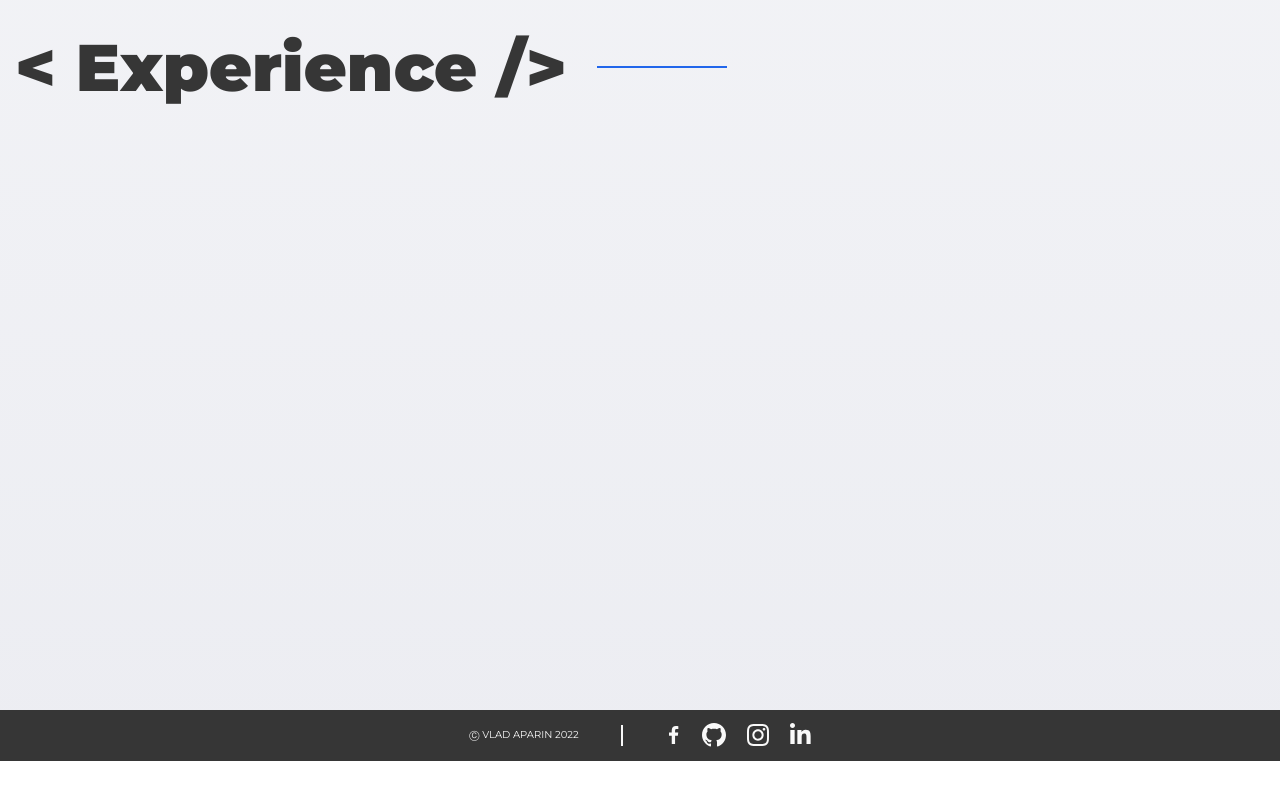
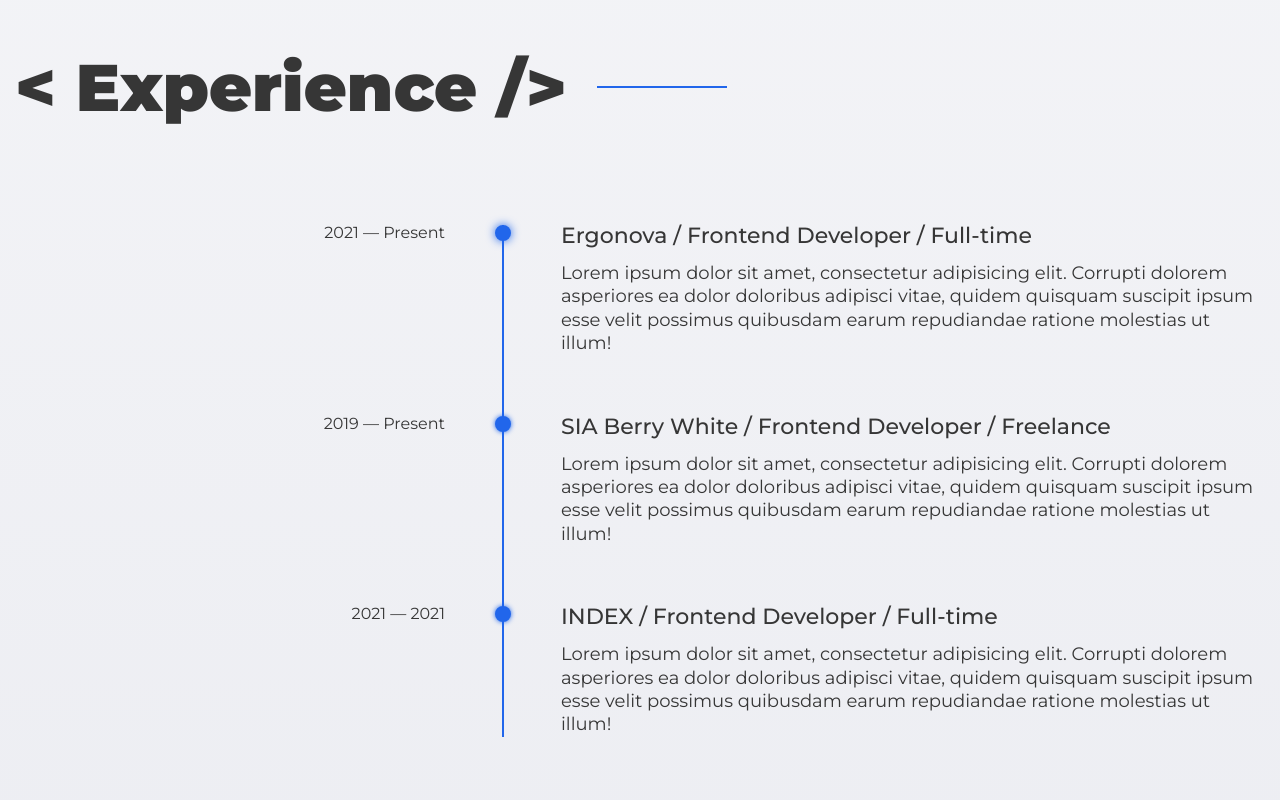
Before and after one commit to stinex/portfolio1, a React (Create React App) app: page / in a window 1280 px wide. Shown: the part 1980-2780 px from the top of the page. Before the commit the page ends 2741 px from the top, so only its background shows below. Built offline with nearby package versions, Linux system fonts and the light colour scheme.

Commit message:
add--animation

```diff
--- a/src/App.js
+++ b/src/App.js
@@ -47,6 +47,8 @@ function App() {
       }, 60);
     }
   }, [textCount])
+
+
 
   return (
     <>
@@ -139,7 +141,42 @@ function App() {
               <div className="section_title">
                 &#60; {langs.experience} /&#62;
               </div>
-              <div className="experience_block">
+              <div className="experience_blocks">
+                <div className="item">
+                  <div className="experience_block date">
+                    2021 — Present
+                  </div>
+                  <div className="experience_block text">
+                    <div className="title">Ergonova / Frontend Developer / Full-time </div>
+                    <div className="description">
+                      Lorem ipsum dolor sit amet, consectetur adipisicing elit. Corrupti dolorem asperiores ea dolor doloribus adipisci vitae, quidem quisquam suscipit ipsum esse velit possimus quibusdam earum repudiandae ratione molestias ut illum!
+                    </div>
+                  </div>
+                </div>
+
+                <div className="item">
+                  <div className="experience_block date">
+                    2019 — Present
+                  </div>
+                  <div className="experience_block text">
+                    <div className="title">SIA Berry White / Frontend Developer / Freelance</div>
+                    <div className="description">
+                      Lorem ipsum dolor sit amet, consectetur adipisicing elit. Corrupti dolorem asperiores ea dolor doloribus adipisci vitae, quidem quisquam suscipit ipsum esse velit possimus quibusdam earum repudiandae ratione molestias ut illum!
+                    </div>
+                  </div>
+                </div>
+
+                <div className="item">
+                  <div className="experience_block date">
+                    2021 — 2021
+                  </div>
+                  <div className="experience_block text">
+                    <div className="title">INDEX / Frontend Developer / Full-time</div>
+                    <div className="description">
+                      Lorem ipsum dolor sit amet, consectetur adipisicing elit. Corrupti dolorem asperiores ea dolor doloribus adipisci vitae, quidem quisquam suscipit ipsum esse velit possimus quibusdam earum repudiandae ratione molestias ut illum!
+                    </div>
+                  </div>
+                </div>
               </div>
             </section>
           </div>
--- a/src/components/header.jsx
+++ b/src/components/header.jsx
@@ -1,10 +1,17 @@
-import { useContext } from 'react';
+import { useContext, useRef } from 'react';
 import { LanguageContext } from '../contexts/LanguageContext';
 import { ThemeContext, themes } from '../contexts/ThemeContext';
 
 const Header = () => {
     const { langs, setEng, eng } = useContext(LanguageContext);
 
+
+    const language = useRef()
+
+    const setAnimation = () => {
+        language.current.classList.add('animation')
+        setTimeout(() => language.current.classList.remove('animation'), 200)
+    }
     return (
         <header>
             <div className="container_big">
@@ -15,8 +22,6 @@ const Header = () => {
                     <div className="links">
                         <a href="#1">&#60; {langs.header_links_one} /&#62;</a>
                         <a href="#2">&#60; {langs.header_links_two} /&#62;</a>
-                        <a href="#3">&#60; {langs.header_links_three} /&#62;</a>
-                        <a href="#4">&#60; {langs.header_links_four} /&#62;</a>
                     </div>
                     <ThemeContext.Consumer>
                         {({ changeTheme, setDarkMode, darkMode }) => (
@@ -34,7 +39,11 @@ const Header = () => {
                             </div>
                         )}
                     </ThemeContext.Consumer>
-                    <div className="language" onClick={() => setEng(!eng)}>
+                    <div className="language" ref={language} onClick={() => { setEng(!eng); setAnimation() }}>
+                        <svg width="24" height="24" viewBox="0 0 24 24" fill="none" xmlns="http://www.w3.org/2000/svg">
+                            <path d="M17.9 17.39C17.64 16.59 16.89 16 16 16H15V13C15 12.7348 14.8946 12.4804 14.7071 12.2929C14.5196 12.1054 14.2652 12 14 12H8V10H10C10.2652 10 10.5196 9.89464 10.7071 9.70711C10.8946 9.51957 11 9.26522 11 9V7H13C13.5304 7 14.0391 6.78929 14.4142 6.41421C14.7893 6.03914 15 5.53043 15 5V4.59C16.1965 5.07236 17.2582 5.83747 18.0944 6.81983C18.9306 7.8022 19.5163 8.97255 19.8013 10.2307C20.0864 11.4889 20.0623 12.7974 19.7312 14.0442C19.4001 15.291 18.7717 16.4391 17.9 17.39M11 19.93C7.05 19.44 4 16.08 4 12C4 11.38 4.08 10.78 4.21 10.21L9 15V16C9 16.5304 9.21071 17.0391 9.58579 17.4142C9.96086 17.7893 10.4696 18 11 18M12 2C10.6868 2 9.38642 2.25866 8.17317 2.7612C6.95991 3.26375 5.85752 4.00035 4.92893 4.92893C3.05357 6.8043 2 9.34784 2 12C2 14.6522 3.05357 17.1957 4.92893 19.0711C5.85752 19.9997 6.95991 20.7362 8.17317 21.2388C9.38642 21.7413 10.6868 22 12 22C14.6522 22 17.1957 20.9464 19.0711 19.0711C20.9464 17.1957 22 14.6522 22 12C22 10.6868 21.7413 9.38642 21.2388 8.17317C20.7362 6.95991 19.9997 5.85752 19.0711 4.92893C18.1425 4.00035 17.0401 3.26375 15.8268 2.7612C14.6136 2.25866 13.3132 2 12 2V2Z" fill="#363636" />
+                        </svg>
+
                         {langs.language}
                     </div>
                 </nav>
--- a/src/scss/header.scss
+++ b/src/scss/header.scss
@@ -64,7 +64,7 @@ header {
                 }
             }
             .switch {
-                margin-right: 12px;
+                margin-right: 20px;
                 position: relative;
                 width: 44px;
                 height: 24px;
@@ -114,6 +114,15 @@ header {
             .language {
                 cursor: pointer;
                 position: relative;
+                display: flex;
+                align-items: center;
+                gap: 3px;
+                font-weight: 500;
+
+                svg {
+                    transition: $transition;
+                    fill: $colorGrey;
+                }
 
                 &::after {
                     content: "";
@@ -127,8 +136,23 @@ header {
                     transition: $transition;
                     will-change: transform;
                 }
+
+                &.animation {
+                    svg {
+                        animation: animationRotate $transition;
+                    }
+                }
             }
         }
+    }
+}
+
+@keyframes animationRotate {
+    0% {
+        transform: rotate(0);
+    }
+    100% {
+        transform: rotate(600deg);
     }
 }
 
--- a/src/scss/main.scss
+++ b/src/scss/main.scss
@@ -6,6 +6,20 @@
 a {
     text-decoration: none;
 }
+
+::-webkit-scrollbar {
+    width: 5px;
+}
+
+/* Track */
+::-webkit-scrollbar-track {
+    background: transparent;
+}
+
+::-webkit-scrollbar-thumb {
+    background: $colorBlue;
+}
+
 @font-face {
     font-family: "Poppins";
     src: url(../fonts/Poppins-Bold.ttf);
@@ -145,7 +159,6 @@ main {
                 animation-play-state: running;
                 will-change: contents;
 
-
                 &:nth-child(1) {
                     animation-delay: 0.7s;
                 }
@@ -156,9 +169,8 @@ main {
                     animation-delay: 0.8s;
                 }
                 &:nth-child(4) {
-                    animation-delay:  0.85s;
+                    animation-delay: 0.85s;
                 }
-
             }
         }
     }
@@ -215,7 +227,7 @@ main {
 .section_title {
     font-weight: 700;
     font-size: 66px;
-    margin-bottom: 60px;
+    margin-bottom: 80px;
     display: flex;
     align-items: center;
     gap: 30px;
@@ -254,8 +266,82 @@ main {
 }
 
 .section_experience {
-    padding: 100px 0;
-    height: calc(100vh);
+    padding: 100px 0 200px;
+    // height: calc(100vh);
+
+    .experience_blocks {
+        max-width: 960px;
+        margin-left: auto;
+
+        .item {
+            display: flex;
+            gap: 50px;
+
+            &:first-child {
+                & .experience_block.text {
+                    &::after {
+                        box-shadow: 0px 0px 10px $colorBlue;
+                    }
+                }
+            }
+
+            &:last-child {
+                & .experience_block.text {
+                    padding-bottom: 0;
+                }
+            }
+            .experience_block {
+                &.date {
+                    flex-shrink: 0;
+                    min-width: 140px;
+                    line-height: 1em;
+                    font-size: 16px;
+                    text-align: right;
+                }
+
+                &.text {
+                    position: relative;
+                    padding-left: 66px;
+                    padding-bottom: 60px;
+
+                    &::before,
+                    &::after {
+                        position: absolute;
+                        display: block;
+                        content: "";
+                        top: 0;
+                        left: 0;
+                    }
+                    &::before {
+                        width: 2px;
+                        background: $colorBlue;
+                        height: 100%;
+                        left: 7px;
+                    }
+
+                    &::after {
+                        width: 16px;
+                        height: 16px;
+                        border-radius: 50%;
+                        background: $colorBlue;
+                        box-shadow: 0px 0px 5px $colorBlue;
+                    }
+
+                    .title {
+                        font-size: 22px;
+                        font-weight: 500;
+                        line-height: 1em;
+                        margin-bottom: 15px;
+                    }
+
+                    .description {
+                        font-size: 18px;
+                        line-height: 1.3em;
+                    }
+                }
+            }
+        }
+    }
 }
 
 .animation .section_main .text .socials::after {
--- a/src/scss/theme.scss
+++ b/src/scss/theme.scss
@@ -14,7 +14,9 @@
 .dark-content .loading_wrapper .loading_progress .block.top {
     background-color: $colorGrey;
 }
-
+.dark-content header .container_big nav .language svg {
+    fill: $colorWhite;
+}
 .dark-content,
 .dark-content header .container_big nav .links a,
 .dark-content header .container_big .logo,
```
